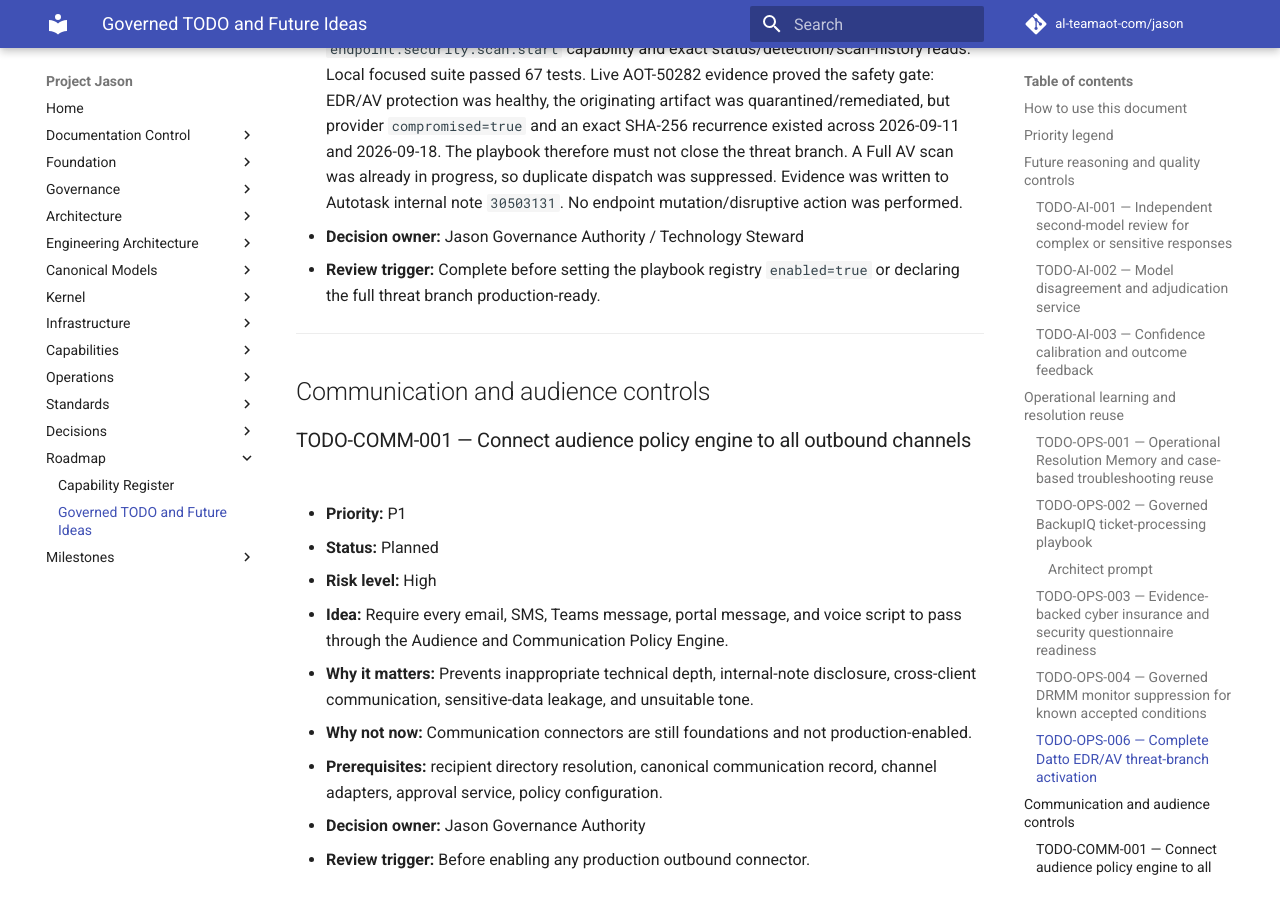
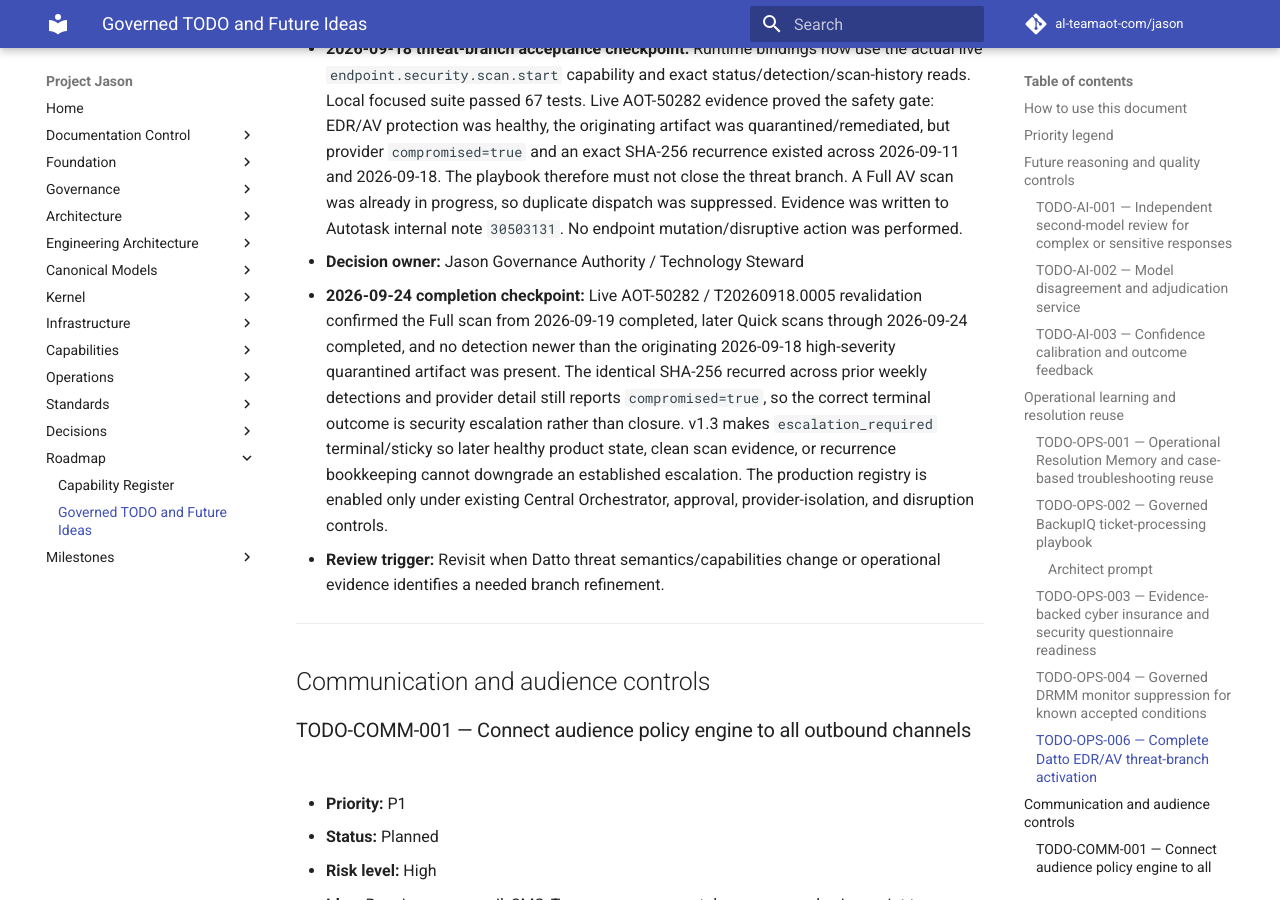
Before and after one commit to al-teamaot-com/jason, an MkDocs documentation site: the page built from docs/roadmaps/Project-Jason-TODO-and-Future-Ideas.md, in a window 1280 px wide and 900 px high, scrolled down 19786 px. Built offline with MkDocs 1.6.1 and Material for MkDocs 9.7.7, drawn with Linux system fonts in a browser that asks for light colours; comment, search, counter and statistics services are not loaded; some of the changed text lies outside the part shown.

Commit message:
Mark TODO OPS 006 production accepted

```diff
--- a/docs/roadmaps/Project-Jason-TODO-and-Future-Ideas.md
+++ b/docs/roadmaps/Project-Jason-TODO-and-Future-Ideas.md
@@ -654,7 +654,7 @@
 ### TODO-OPS-006 — Complete Datto EDR/AV threat-branch activation
 
 - **Priority:** P1
-- **Status:** In progress — threat closure gate proven fail-closed; production activation pending
+- **Status:** Implemented 2026-09-24 — production-enabled v1.3 with terminal escalation acceptance
 - **Risk level:** High
 - **Idea:** Finish the `datto_edr_av` playbook by completing the controlled remediation/scan/recurrence acceptance path now that provider-native Datto AV scan execution is governed and accepted.
 - **Why it matters:** The production backend can distinguish endpoint-security health, detections, policy, scan history, quarantine state, and can initiate an exact Quick/Full Datto AV scan. The remaining gap is proving the complete composite threat-response closure sequence, including post-scan detection verification, documentation, recurrence handling, and terminal disposition.
@@ -670,7 +670,8 @@
 - **Acceptance evidence:** `docs/sessions/Jason-Datto-EDR-AV-Governed-Read-Acceptance-2026-09-18.md` and `docs/sessions/Jason-Datto-EDR-AV-Scan-Execution-Acceptance-2026-09-18.md`.
 - **2026-09-18 threat-branch acceptance checkpoint:** Runtime bindings now use the actual live `endpoint.security.scan.start` capability and exact status/detection/scan-history reads. Local focused suite passed 67 tests. Live AOT-50282 evidence proved the safety gate: EDR/AV protection was healthy, the originating artifact was quarantined/remediated, but provider `compromised=true` and an exact SHA-256 recurrence existed across 2026-09-11 and 2026-09-18. The playbook therefore must not close the threat branch. A Full AV scan was already in progress, so duplicate dispatch was suppressed. Evidence was written to Autotask internal note `30503131`. No endpoint mutation/disruptive action was performed.
 - **Decision owner:** Jason Governance Authority / Technology Steward
-- **Review trigger:** Complete before setting the playbook registry `enabled=true` or declaring the full threat branch production-ready.
+- **2026-09-24 completion checkpoint:** Live AOT-50282 / T20260918.0005 revalidation confirmed the Full scan from 2026-09-19 completed, later Quick scans through 2026-09-24 completed, and no detection newer than the originating 2026-09-18 high-severity quarantined artifact was present. The identical SHA-256 recurred across prior weekly detections and provider detail still reports `compromised=true`, so the correct terminal outcome is security escalation rather than closure. v1.3 makes `escalation_required` terminal/sticky so later healthy product state, clean scan evidence, or recurrence bookkeeping cannot downgrade an established escalation. The production registry is enabled only under existing Central Orchestrator, approval, provider-isolation, and disruption controls.
+- **Review trigger:** Revisit when Datto threat semantics/capabilities change or operational evidence identifies a needed branch refinement.
 
 ---
 ## Communication and audience controls
```
